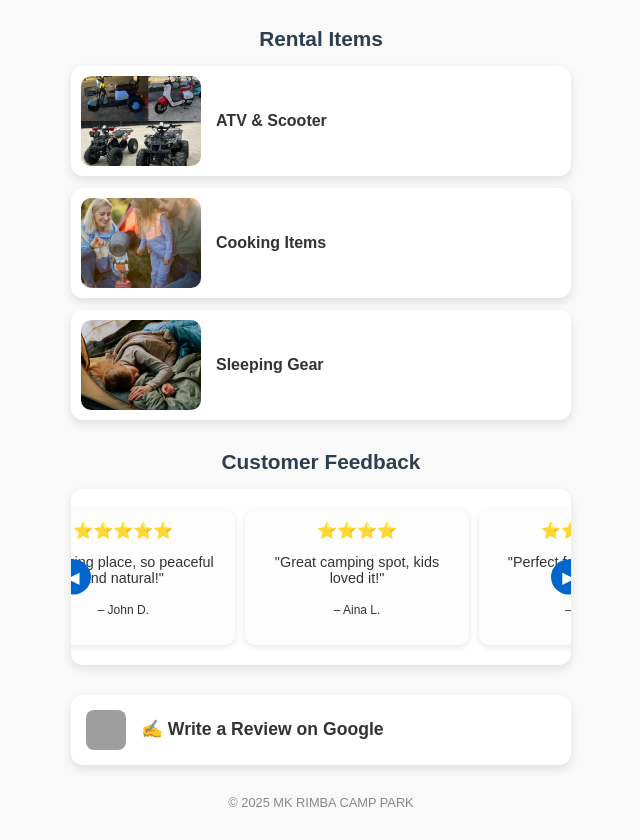
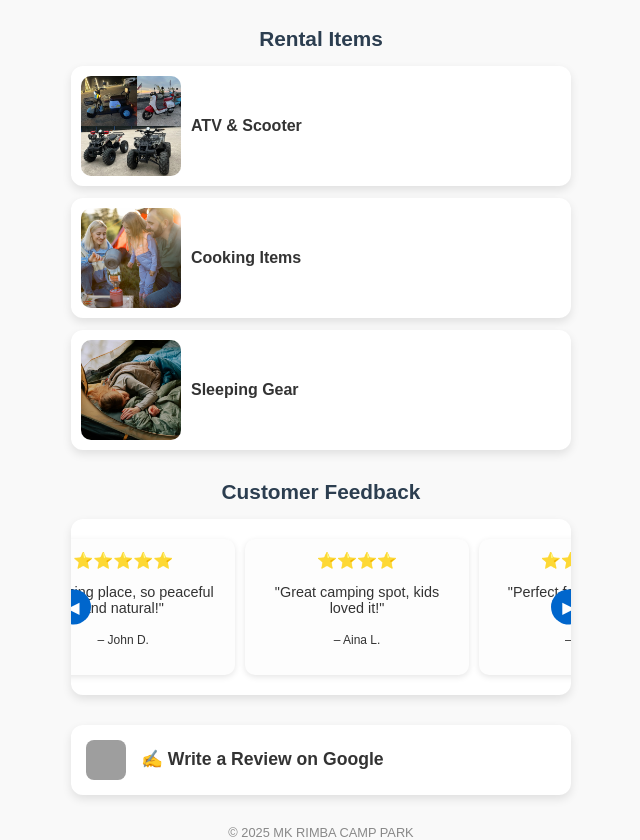
Before and after one commit to Shafiqaiman0104/Try, a plain HTML site: page Lp.html in a window 1280 px wide. Shown: the part 1187-2027 px from the top of the page, without its empty margins (319-959 px from the left). Before the commit the page ends 1997 px from the top, so only its background shows below. Drawn offline with Linux system fonts and the light colour scheme; grey boxes are pictures that could not be loaded.

Commit message:
Update Lp.html

```diff
--- a/Lp.html
+++ b/Lp.html
@@ -195,6 +195,19 @@
       font-size: 1rem;
       margin: 0;
     }
+
+    /* Keep image + text side by side even on mobile */
+.rental-card {
+  display: flex;
+  align-items: center;
+  flex-direction: row !important; /* Force horizontal */
+}
+
+.rental-card img {
+  width: 100px;   /* smaller size for mobile */
+  height: auto;
+  margin-right: 10px;
+}
 
     /* Reviews Carousel */
     .review-container {
```
